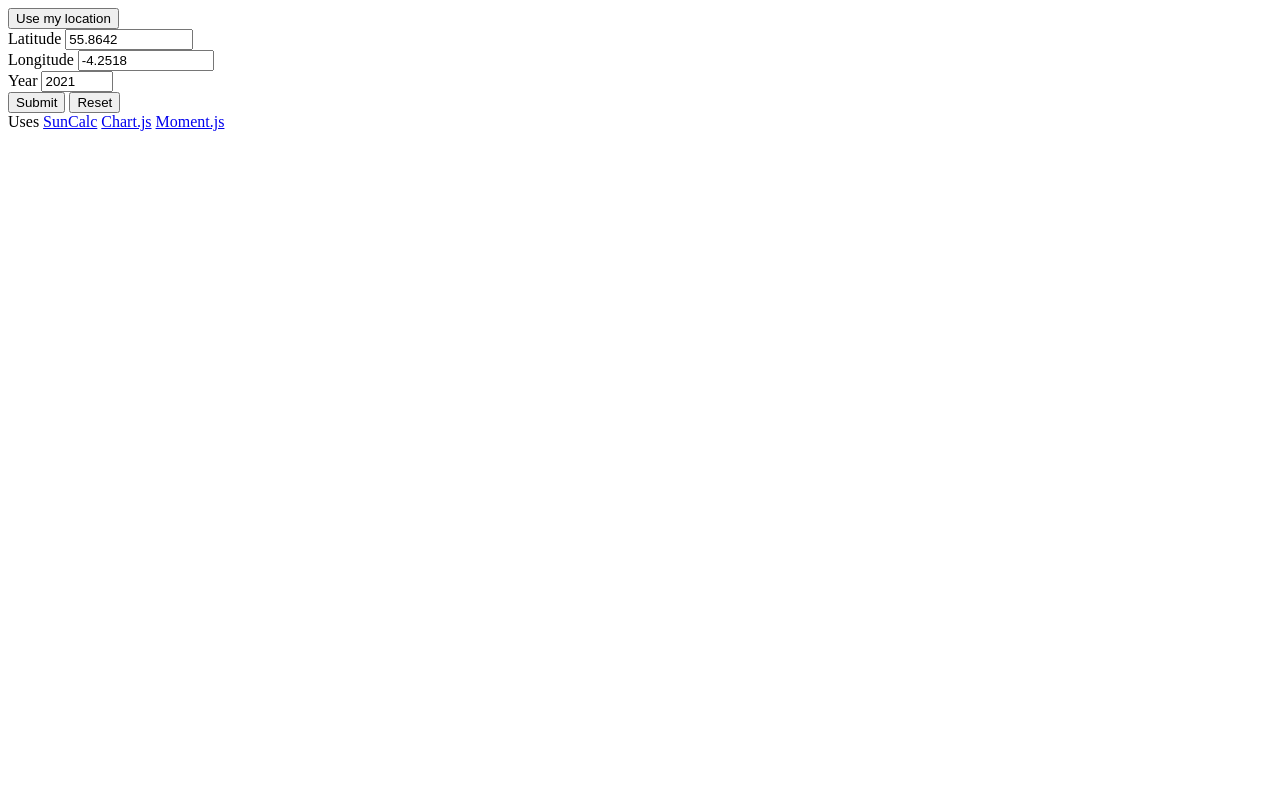
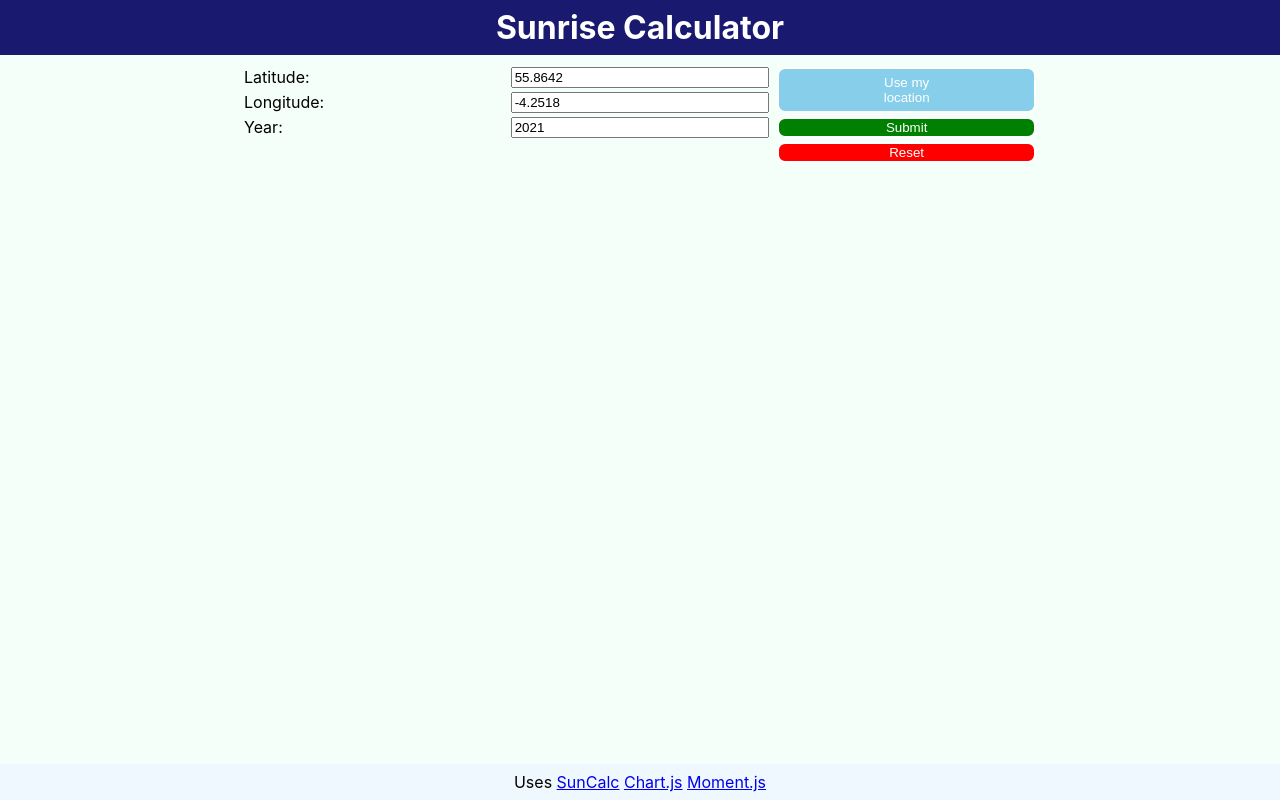
Before and after one commit to hoodscott/suncalc, a plain HTML site: page index.html in a window 1280 px wide. Drawn offline with Linux system fonts and the light colour scheme.

Commit message:
Adding some CSS styling

```diff
--- a/index.html
+++ b/index.html
@@ -10,35 +10,33 @@
     <link href="images/256.png" rel="apple-touch-icon"/-->
   </head>
   <body>
+    <header><h1>Sunrise Calculator</h1></header>
+    <main>
       <form id="sunform" name="sunform" class="form-toggle">
-      <button id="get-location" type="button">Use my location</button>
-      <div>
-        <label for="lat">Latitude</label>
+        <button id="get-location" type="button">Use my</br>location</button>
+        <label for="lat">Latitude:</label>
         <input id="lat" name="lat" type="number" required min="-90" max="90" step="0.0000001"/>
-      </div>
-      <div>
-        <label for="lon">Longitude</label>
+          <label for="lon">Longitude:</label>
           <input id="lon" name="lon" type="number" required min="-180" max="80" step="0.0000001"/>
-      </div>
-      <div>
-        <label for="year">Year</label>
+          <label for="year">Year:</label>
           <input id="year" name="year" type="number" required min="1975" max="2045"/>
-      </div>
-      <div>
           <button type="submit">Submit</button>
           <button type="reset" id="reset">Reset</button>
         </div>
       </form>
 
       <div class="form-toggle hidden">
+        <canvas id="sungraph"></canvas>
+      </div>
+      <div class="form-toggle table-holder hidden">
+        <button type="button" id="clear">Clear</button>
         <h2 id="table-title"></h2>
-      <canvas id="sungraph"></canvas>
-      <button type="button" id="clear">Clear</button>
         <table>
           <thead><th>Date</th><th>Sunrise</th><th>Sunset</th></thead>
           <tbody id="suntable"></tbody>
         </table>
       </div>
+    </main>
 
     <footer>
       Uses <a rel="noreferrer noopener" href="https://github.com/mourner/suncalc/">SunCalc</a> <a rel="noreferrer noopener" href="https://www.chartjs.org/">Chart.js</a> <a rel="noreferrer noopener" href="https://momentjs.com/">Moment.js</a>
--- a/suncalc.css
+++ b/suncalc.css
@@ -1,9 +1,97 @@
-.hidden {
-  display: none;
+html, body {
+  height:100%;
+  background: mintcream;
+}
+
+body {
+  /* System Fonts as used by Medium and WordPress */
+  font-family: -apple-system,BlinkMacSystemFont,"Segoe UI",Roboto,Oxygen-Sans,Ubuntu,Cantarell,"Helvetica Neue",sans-serif;
+  margin: 0;
+  display: flex;
+  flex-direction: column;
+}
+
+*,:after,:before {
+  box-sizing: border-box
+}
+
+header, footer {
+  background: midnightblue;
+  color:white;
+  padding: 0.5rem;
+  text-align: center;
+}
+footer {
+  margin-top: auto;
+  background: aliceblue;
+  color:black;
+}
+main {
+  margin: .5rem;
+}
+
+h1 {
+  margin: 0;
+}
+h2 {
+  font-size: 1.25rem;
+  margin: .5rem 0;
+}
+
+form {
+  display: grid;
+  grid-template-columns: 1fr 1fr 1fr;
+  grid-template-rows: 1fr 1fr 1fr 1fr;
+  grid-gap: .25rem .5rem;
+  padding: .25rem;
+}
+form, .table-holder {
+  max-width: 800px;
+  margin: 0 auto;
+}
+
+#get-location {
+  grid-column: 3 / 4;
+  grid-row: 1 / span 2;
+}
+#reset {
+  grid-column: 3 / 4;
 }
 
 canvas {
   max-height: 80vh;
+  min-height: 50vh;
 }
 
-/*todo add css */
+table, th, td {
+  border: 1px solid grey;
+  padding: .25rem;
+}
+table {
+  border-collapse: collapse;
+  margin-left: auto;
+  margin-right: auto;
+}
+#clear {
+  display: block;
+  margin-left: auto;
+}
+
+button {
+	border: 0.125rem solid white;
+	border-radius: 0.5rem;
+	color: white;
+  background: green;
+}
+button:hover{
+	color: black;
+	background-image: linear-gradient(rgba(255, 255, 255, 0.4) 0 0);
+  border-color: black;
+}
+button#get-location {background: skyblue;}
+button#clear, button#reset {background: red;}
+button#clear {width: 25%;}
+
+.hidden {
+  display: none;
+}
--- a/suncalc.js
+++ b/suncalc.js
@@ -162,6 +162,7 @@ function showGraph(yearArray, avgSunrise, avgSunset) {
     data: data,
     options: {
       responsive: true,
+      maintainAspectRatio: false,
       plugins: {
         legend: {
           position: 'top',
```
Lines whose indentation alone changed are shown as unchanged.
